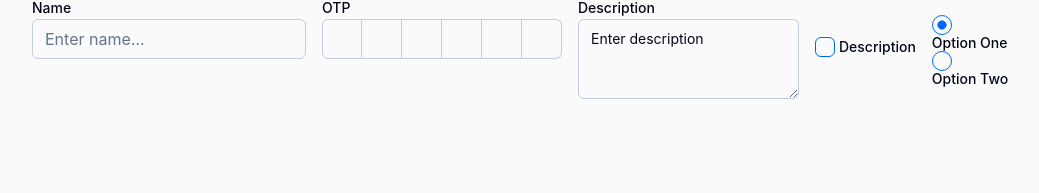
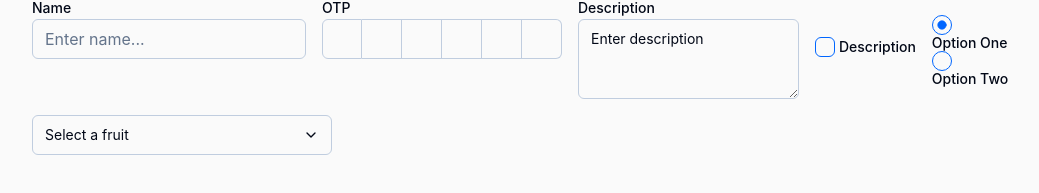
Before and after one commit to ajiohjesse/styled-ui, a React (Vite) app: page / in a window 1280 px wide. Shown: the part 2027-2220 px from the top of the page, without its empty margins (96-1135 px from the left). Before the commit the page ends 2186 px from the top, so only its background shows below. Built offline with nearby package versions, Linux system fonts and the light colour scheme.

Commit message:
feat: add select

```diff
--- a/package.json
+++ b/package.json
@@ -19,6 +19,7 @@
     "@radix-ui/react-dialog": "^1.0.5",
     "@radix-ui/react-popover": "^1.0.7",
     "@radix-ui/react-radio-group": "^1.2.0",
+    "@radix-ui/react-select": "^2.1.1",
     "@radix-ui/react-slot": "^1.0.2",
     "cmdk": "^0.2.1",
     "input-otp": "^1.2.4",
--- a/src/components/inputs-preview.tsx
+++ b/src/components/inputs-preview.tsx
@@ -3,6 +3,16 @@ import Input from '@/ui/input';
 import { InputOTP, InputOTPGroup, InputOTPSlot } from '@/ui/input-otp';
 import Label from '@/ui/label';
 import { RadioGroup, RadioGroupItem } from '@/ui/radio-group';
+import {
+  Select,
+  SelectContent,
+  SelectGroup,
+  SelectItem,
+  SelectLabel,
+  SelectSeparator,
+  SelectTrigger,
+  SelectValue,
+} from '@/ui/select';
 import { Textarea } from '@/ui/textarea';
 import { REGEXP_ONLY_DIGITS_AND_CHARS } from 'input-otp';
 import Section from './section';
@@ -54,6 +64,28 @@ const InputsPreview = () => {
           <Label htmlFor='option-two'>Option Two</Label>
         </RadioGroup>
       </fieldset>
+
+      <div style={{ width: '300px' }}>
+        <Select>
+          <SelectTrigger className='w-[180px]'>
+            <SelectValue placeholder='Select a fruit' />
+          </SelectTrigger>
+          <SelectContent>
+            <SelectGroup>
+              <SelectLabel>Fruits</SelectLabel>
+              <SelectItem value='apple'>Apple</SelectItem>
+              <SelectItem value='banana'>Banana</SelectItem>
+            </SelectGroup>
+            <SelectSeparator />
+            <SelectGroup>
+              <SelectLabel>More Fruits</SelectLabel>
+              <SelectItem value='blueberry'>Blueberry</SelectItem>
+              <SelectItem value='grapes'>Grapes</SelectItem>
+              <SelectItem value='pineapple'>Pineapple</SelectItem>
+            </SelectGroup>
+          </SelectContent>
+        </Select>
+      </div>
     </Section>
   );
 };
--- a/src/lib/styled-ui/colors.ts
+++ b/src/lib/styled-ui/colors.ts
@@ -1,4 +1,4 @@
-import { Colors } from './types';
+import type { Colors } from './types';
 
 export const defaultColors: Colors = {
   background: '0, 0%, 98%',
--- a/src/lib/styled-ui/mixins.ts
+++ b/src/lib/styled-ui/mixins.ts
@@ -14,3 +14,9 @@ export const disabledCss = css`
     pointer-events: none;
   }
 `;
+
+export const shadowCss = css`
+  box-shadow: -2px 10px 12px -1px rgba(0, 0, 0, 0.19);
+  -webkit-box-shadow: -2px 10px 12px -1px rgba(0, 0, 0, 0.19);
+  -moz-box-shadow: -2px 10px 12px -1px rgba(0, 0, 0, 0.19);
+`;
--- a/src/ui/popover/styles.ts
+++ b/src/ui/popover/styles.ts
@@ -1,4 +1,4 @@
-import { fadeIn, fadeOut } from '@/lib/styled-ui';
+import { fadeIn, fadeOut, shadowCss } from '@/lib/styled-ui';
 import * as PopoverPrimitive from '@radix-ui/react-popover';
 import styled from 'styled-components';
 
@@ -10,9 +10,8 @@ export const StyledPopoverContent = styled(PopoverPrimitive.Content)`
   color: hsl(${p => p.theme.colors.popover_foreground});
   padding: 1rem;
   outline: none;
-  box-shadow: -2px 10px 12px -1px rgba(0, 0, 0, 0.19);
-  -webkit-box-shadow: -2px 10px 12px -1px rgba(0, 0, 0, 0.19);
-  -moz-box-shadow: -2px 10px 12px -1px rgba(0, 0, 0, 0.19);
+
+  ${shadowCss}
 
   &[data-state='open'] {
     animation: ${fadeIn} 200ms ease;
--- /dev/null
+++ b/src/ui/select/index.tsx
@@ -0,0 +1,119 @@
+import * as SelectPrimitive from '@radix-ui/react-select';
+import { Check, ChevronDown, ChevronUp } from 'lucide-react';
+import * as React from 'react';
+import {
+  StyledSelectContent,
+  StyledSelectIcon,
+  StyledSelectIconWrapper,
+  StyledSelectItem,
+  StyledSelectLabel,
+  StyledSelectScrollButton,
+  StyledSelectSeperator,
+  StyledSelectTrigger,
+  StyledSelectViewPort,
+} from './style';
+
+const Select = SelectPrimitive.Root;
+
+const SelectGroup = SelectPrimitive.Group;
+
+const SelectValue = SelectPrimitive.Value;
+
+const SelectTrigger = React.forwardRef<
+  React.ElementRef<typeof SelectPrimitive.Trigger>,
+  React.ComponentPropsWithoutRef<typeof SelectPrimitive.Trigger>
+>(({ children, ...props }, ref) => (
+  <StyledSelectTrigger ref={ref} {...props}>
+    {children}
+    <SelectPrimitive.Icon asChild>
+      <StyledSelectIcon as={ChevronDown} />
+    </SelectPrimitive.Icon>
+  </StyledSelectTrigger>
+));
+SelectTrigger.displayName = SelectPrimitive.Trigger.displayName;
+
+const SelectScrollUpButton = React.forwardRef<
+  React.ElementRef<typeof SelectPrimitive.ScrollUpButton>,
+  React.ComponentPropsWithoutRef<typeof SelectPrimitive.ScrollUpButton>
+>((props, ref) => (
+  <StyledSelectScrollButton
+    as={SelectPrimitive.ScrollUpButton}
+    ref={ref}
+    {...props}
+  >
+    <StyledSelectIcon as={ChevronUp} />
+  </StyledSelectScrollButton>
+));
+SelectScrollUpButton.displayName = SelectPrimitive.ScrollUpButton.displayName;
+
+const SelectScrollDownButton = React.forwardRef<
+  React.ElementRef<typeof SelectPrimitive.ScrollDownButton>,
+  React.ComponentPropsWithoutRef<typeof SelectPrimitive.ScrollDownButton>
+>((props, ref) => (
+  <StyledSelectScrollButton
+    as={SelectPrimitive.ScrollDownButton}
+    ref={ref}
+    {...props}
+  >
+    <StyledSelectIcon as={ChevronDown} />
+  </StyledSelectScrollButton>
+));
+SelectScrollDownButton.displayName =
+  SelectPrimitive.ScrollDownButton.displayName;
+
+const SelectContent = React.forwardRef<
+  React.ElementRef<typeof SelectPrimitive.Content>,
+  React.ComponentPropsWithoutRef<typeof SelectPrimitive.Content>
+>(({ children, position = 'popper', ...props }, ref) => (
+  <SelectPrimitive.Portal>
+    <StyledSelectContent ref={ref} position={position} {...props}>
+      <SelectScrollUpButton />
+      <StyledSelectViewPort $position={position}>
+        {children}
+      </StyledSelectViewPort>
+      <SelectScrollDownButton />
+    </StyledSelectContent>
+  </SelectPrimitive.Portal>
+));
+SelectContent.displayName = SelectPrimitive.Content.displayName;
+
+const SelectLabel = React.forwardRef<
+  React.ElementRef<typeof SelectPrimitive.Label>,
+  React.ComponentPropsWithoutRef<typeof SelectPrimitive.Label>
+>((props, ref) => <StyledSelectLabel ref={ref} {...props} />);
+SelectLabel.displayName = SelectPrimitive.Label.displayName;
+
+const SelectItem = React.forwardRef<
+  React.ElementRef<typeof SelectPrimitive.Item>,
+  React.ComponentPropsWithoutRef<typeof SelectPrimitive.Item>
+>(({ children, ...props }, ref) => (
+  <StyledSelectItem ref={ref} {...props}>
+    <StyledSelectIconWrapper>
+      <SelectPrimitive.ItemIndicator>
+        <StyledSelectIcon as={Check} />
+      </SelectPrimitive.ItemIndicator>
+    </StyledSelectIconWrapper>
+
+    <SelectPrimitive.ItemText>{children}</SelectPrimitive.ItemText>
+  </StyledSelectItem>
+));
+SelectItem.displayName = SelectPrimitive.Item.displayName;
+
+const SelectSeparator = React.forwardRef<
+  React.ElementRef<typeof SelectPrimitive.Separator>,
+  React.ComponentPropsWithoutRef<typeof SelectPrimitive.Separator>
+>((props, ref) => <StyledSelectSeperator ref={ref} {...props} />);
+SelectSeparator.displayName = SelectPrimitive.Separator.displayName;
+
+export {
+  Select,
+  SelectContent,
+  SelectGroup,
+  SelectItem,
+  SelectLabel,
+  SelectScrollDownButton,
+  SelectScrollUpButton,
+  SelectSeparator,
+  SelectTrigger,
+  SelectValue,
+};
--- /dev/null
+++ b/src/ui/select/style.ts
@@ -0,0 +1,162 @@
+import {
+  disabledCss,
+  fadeIn,
+  fadeOut,
+  focusCss,
+  shadowCss,
+  slideInFromLeft,
+  slideInFromTop,
+  zoomOut,
+} from '@/lib/styled-ui';
+import * as SelectPrimitive from '@radix-ui/react-select';
+import styled, { css } from 'styled-components';
+
+export const StyledSelectTrigger = styled(SelectPrimitive.Trigger)`
+  display: flex;
+  height: 40px;
+  width: 100%;
+  align-items: center;
+  justify-content: space-between;
+  border-radius: ${p => p.theme.radius.md};
+  border: 1px solid hsl(${p => p.theme.colors.input});
+  background-color: hsl(${p => p.theme.colors.background});
+  padding-inline: 12px;
+  padding-block: 8px;
+  font-size: 0.875rem;
+
+  &::placeholder {
+    color: hsl(${p => p.theme.colors.muted_foreground});
+  }
+
+  ${focusCss}
+  ${disabledCss}
+
+  span {
+    line-clamp: 1;
+  }
+`;
+
+export const StyledSelectIcon = styled.div`
+  width: 16px;
+  height: 16px;
+`;
+
+export const StyledSelectScrollButton = styled.div`
+  display: flex;
+  align-items: center;
+  justify-content: center;
+  padding-block: 4px;
+  cursor: default;
+`;
+
+export const StyledSelectContent = styled(SelectPrimitive.Content)`
+  position: relative;
+  z-index: 50;
+  max-height: 348px;
+  min-width: 8rem;
+  overflow: hidden;
+  border-radius: ${p => p.theme.radius.md};
+  border: 1px solid hsl(${p => p.theme.colors.border});
+  background-color: hsl(${p => p.theme.colors.popover});
+  color: hsl(${p => p.theme.colors.popover_foreground});
+
+  ${shadowCss}
+
+  animation-duration: 100ms;
+  animation-timing-function: ease-in-out;
+
+  ${p =>
+    p.position === 'popper' &&
+    css`
+      &[data-side='bottom'] {
+        transform: translateY(4px);
+      }
+      &[data-side='left'] {
+        transform: translateX(-4px);
+      }
+      &[data-side='right'] {
+        transform: translateX(4px);
+      }
+      &[data-side='top'] {
+        transform: translateY(-4px);
+      }
+    `}
+
+  &[data-state='open'] {
+    animation-name: ${fadeIn};
+  }
+  &[data-state='closed'] {
+    animation-name: ${fadeOut}, ${zoomOut};
+  }
+  &[data-side='bottom'] {
+    animation-name: ${slideInFromTop};
+  }
+  &[data-side='right'] {
+    animation-name: ${slideInFromLeft};
+  }
+`;
+
+export const StyledSelectViewPort = styled(SelectPrimitive.Viewport)<{
+  $position: string;
+}>`
+  padding: 8px;
+
+  ${p =>
+    p.$position === 'popper' &&
+    css`
+      height: var(--radix-select-trigger-height);
+      width: 100%;
+      min-width: var(--radix-select-trigger-width);
+    `}
+`;
+
+export const StyledSelectLabel = styled(SelectPrimitive.Label)`
+  padding-block: 6px;
+  padding-left: 32px;
+  padding-right: 8px;
+  font-size: 0.875rem;
+  font-weight: 500;
+  color: hsl(${p => p.theme.colors.muted_foreground});
+`;
+
+export const StyledSelectItem = styled(SelectPrimitive.Item)`
+  position: relative;
+  display: flex;
+  width: 100%;
+  cursor: default;
+  user-select: none;
+  align-items: center;
+  border-radius: ${p => p.theme.radius.sm};
+  padding-block: 6px;
+  padding-right: 8px;
+  padding-left: 32px;
+  transition: background-color 150ms ease-in-out;
+
+  &:hover {
+    background-color: hsl(${p => p.theme.colors.muted});
+  }
+
+  &[data-disabled='true'] {
+    opacity: 50%;
+    pointer-events: none;
+  }
+
+  ${focusCss}
+`;
+
+export const StyledSelectIconWrapper = styled.span`
+  position: absolute;
+  left: 8px;
+  display: flex;
+  height: 14px;
+  width: 14px;
+  align-items: center;
+  justify-content: center;
+`;
+
+export const StyledSelectSeperator = styled(SelectPrimitive.Separator)`
+  margin-inline: -4px;
+  margin-block: 4px;
+  height: 1px;
+  background-color: hsl(${p => p.theme.colors.muted});
+`;
```
Also changed, not shown: 1 other file (tests, documents, lock files or other folders).
